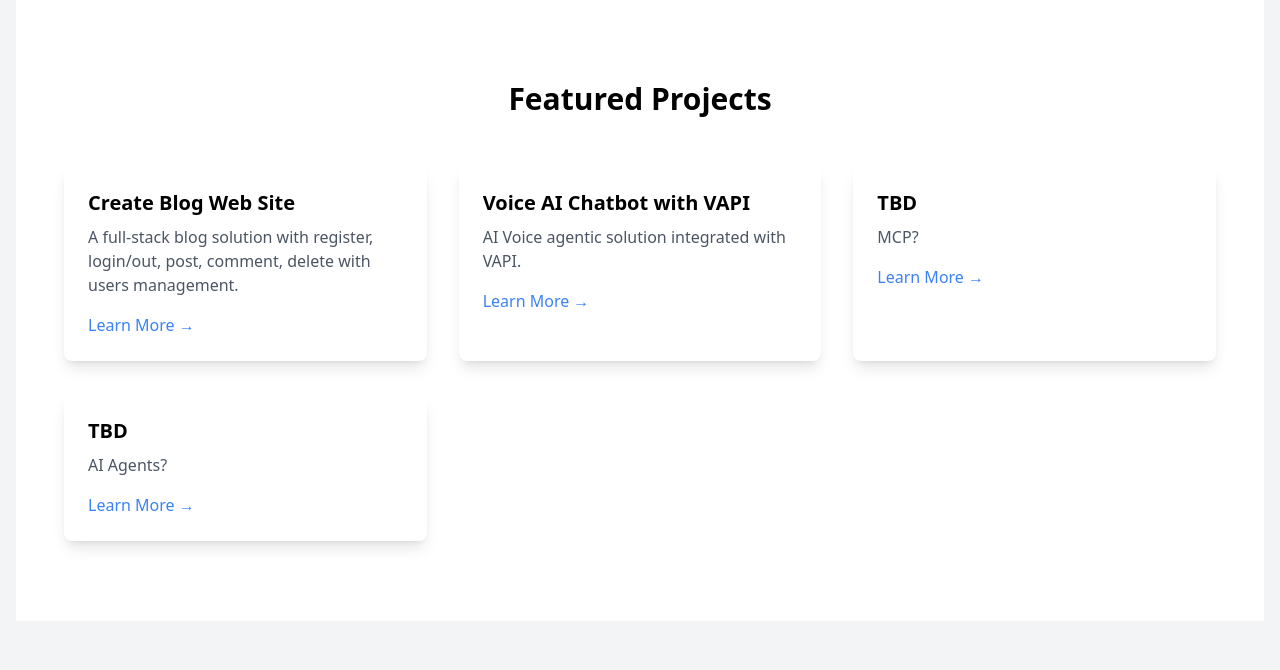
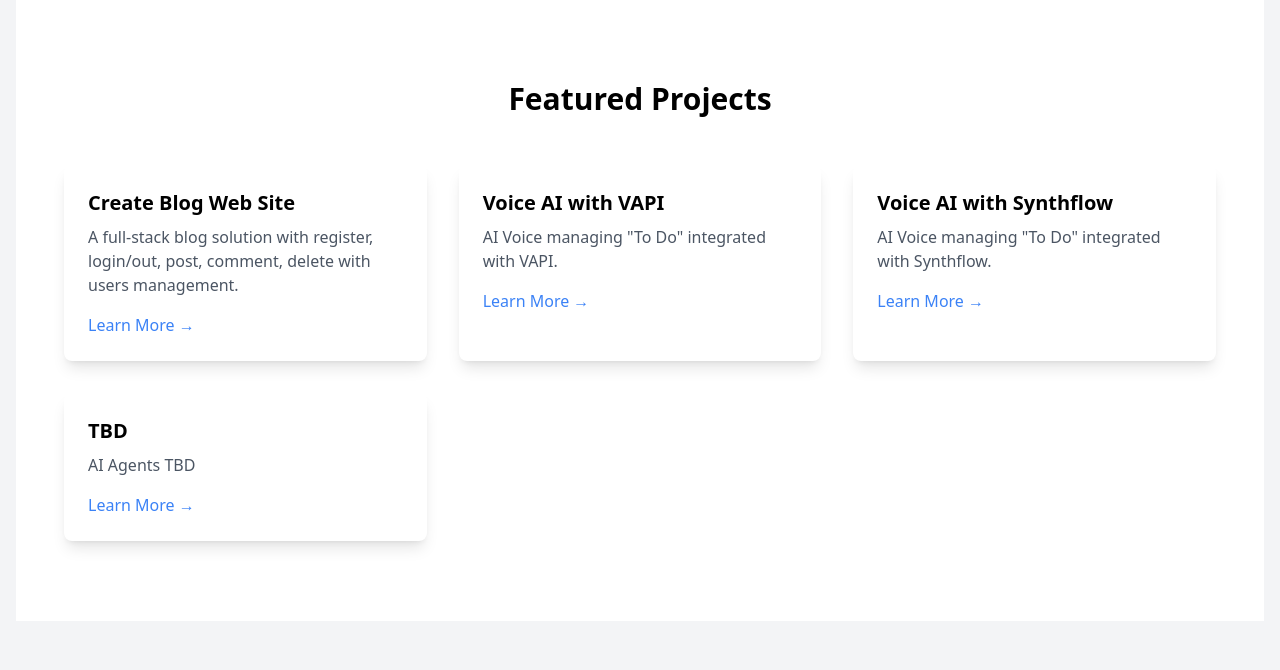
Before and after one commit to hjleepapa/1.main, a Flask app: page / in a window 1280 px wide. Shown: the part 1767-2437 px from the top of the page. Run offline with Flask 3, Linux system fonts and the light colour scheme; parts of the project's set-up code (start-up, migrations or seed data) failed here and were passed over; some libraries are stand-ins or nearby versions.

Commit message:
index.html with syfw_tech_spec

```diff
--- a/templates/index.html
+++ b/templates/index.html
@@ -139,8 +139,8 @@
                 <!-- Project 2 -->
                 <div class="bg-white rounded-lg shadow-lg overflow-hidden hover:shadow-xl transition">
                     <div class="p-6">
-                        <h3 class="text-xl font-semibold mb-2">Voice AI Chatbot with VAPI</h3>
-                        <p class="text-gray-600 mb-4">AI Voice agentic solution integrated with VAPI.</p>
+                        <h3 class="text-xl font-semibold mb-2">Voice AI with VAPI</h3>
+                        <p class="text-gray-600 mb-4">AI Voice managing "To Do" integrated with VAPI.</p>
                         <a href="{{ url_for('vapi_tech_spec') }}" class="text-blue-500 hover:text-blue-600">Learn More →</a>
                     </div>
                 </div>
@@ -148,9 +148,9 @@
                 <!-- Project 3 -->
                 <div class="bg-white rounded-lg shadow-lg overflow-hidden hover:shadow-xl transition">
                     <div class="p-6">
-                        <h3 class="text-xl font-semibold mb-2">TBD</h3>
-                        <p class="text-gray-600 mb-4">MCP?</p>
-                        <a href="#" class="text-blue-500 hover:text-blue-600">Learn More →</a>
+                        <h3 class="text-xl font-semibold mb-2">Voice AI with Synthflow</h3>
+                        <p class="text-gray-600 mb-4">AI Voice managing "To Do" integrated with Synthflow.</p>
+                        <a href="{{ url_for('syfw_tech_spec') }}" class="text-blue-500 hover:text-blue-600">Learn More →</a>
                     </div>
                 </div>
 
@@ -158,7 +158,7 @@
                 <div class="bg-white rounded-lg shadow-lg overflow-hidden hover:shadow-xl transition">
                     <div class="p-6">
                         <h3 class="text-xl font-semibold mb-2">TBD</h3>
-                        <p class="text-gray-600 mb-4">AI Agents?</p>
+                        <p class="text-gray-600 mb-4">AI Agents TBD</p>
                         <a href="#" class="text-blue-500 hover:text-blue-600">Learn More →</a>
                     </div>
                 </div>
```
